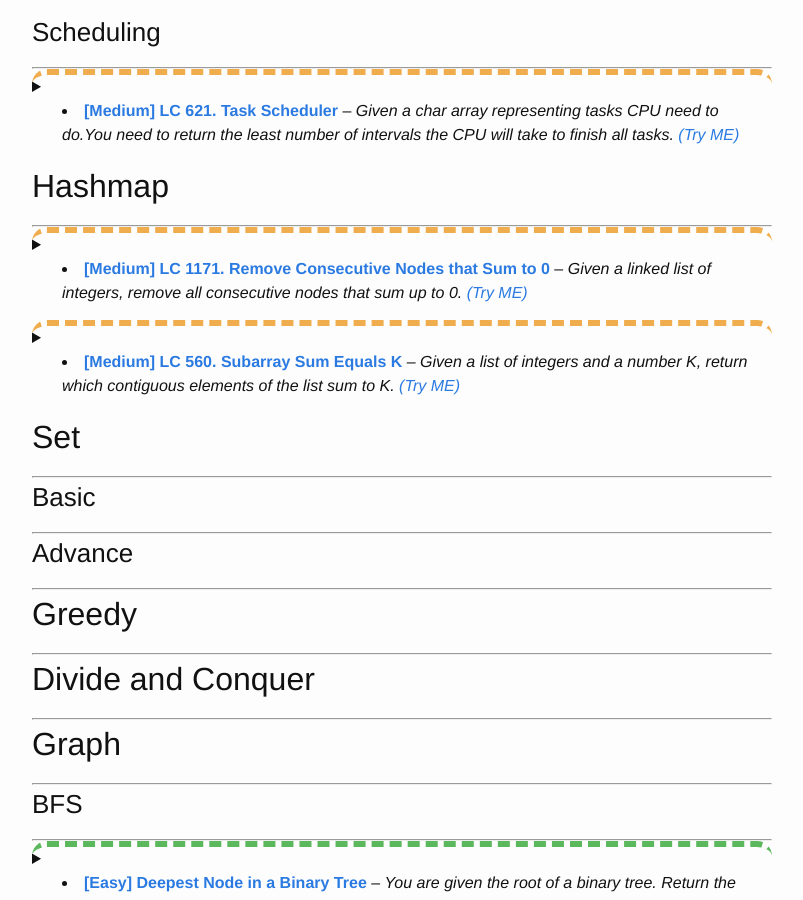
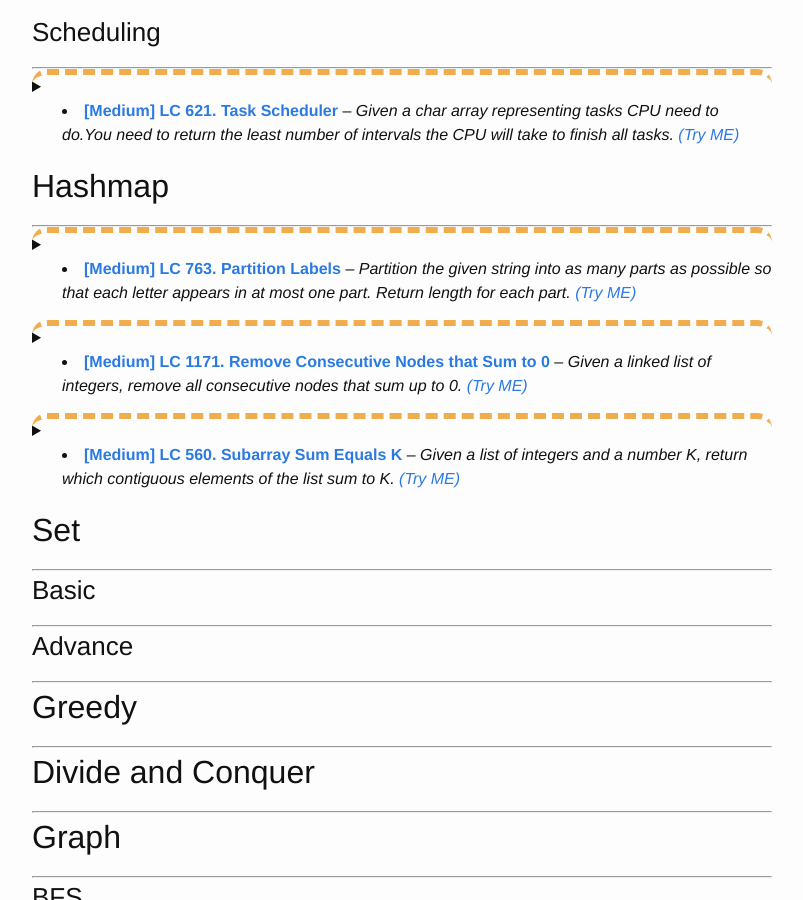
Before and after one commit to trsong/trsong.github.io, a Jekyll site: the page built from _posts/2019-04-01-DailyQuestionsByCategory.md, in a window 1280 px wide and 900 px high, scrolled down 8371 px. Shown: the whole window, without its empty margins (238-1041 px from the left). Built offline with Jekyll 4.4.1, drawn with Linux system fonts in a browser that asks for light colours.

Commit message:
Add solution to sep 7 question and add sep 8 question

````diff
--- a/_posts/2019-04-01-DailyQuestionsByCategory.md
+++ b/_posts/2019-04-01-DailyQuestionsByCategory.md
@@ -1573,6 +1573,28 @@ Explanation: A -> B -> idle -> A -> B -> idle -> A -> B.
 
 ## Hashmap
 ---
+
+<details>
+<summary class="lc_m">
+
+- [**\[Medium\] LC 763. Partition Labels**](https://trsong.github.io/python/java/2020/08/02/DailyQuestionsAug/#sep-7-2020-lc-763-medium-partition-labels) -- *Partition the given string into as many parts as possible so that each letter appears in at most one part. Return length for each part.* [*\(Try ME\)*](https://repl.it/@trsong/Partition-Labels-1)
+
+</summary>
+<div>
+
+**Question:** A string S of lowercase English letters is given. We want to partition this string into as many parts as possible so that each letter appears in at most one part, and return a list of integers representing the size of these parts.
+
+**Example:**
+```py
+Input: S = "ababcbacadefegdehijhklij"
+Output: [9, 7, 8]
+Explanation: The partition is "ababcbaca", "defegde", "hijhklij".
+This is a partition so that each letter appears in at most one part.
+A partition like "ababcbacadefegde", "hijhklij" is incorrect, because it splits S into less parts.
+```
+
+</div>
+</details>
 
 <details>
 <summary class="lc_m">
````
Also changed, not shown: _posts/2020-08-01-DailyQuestionsAug.md (+99 -0 lines).
